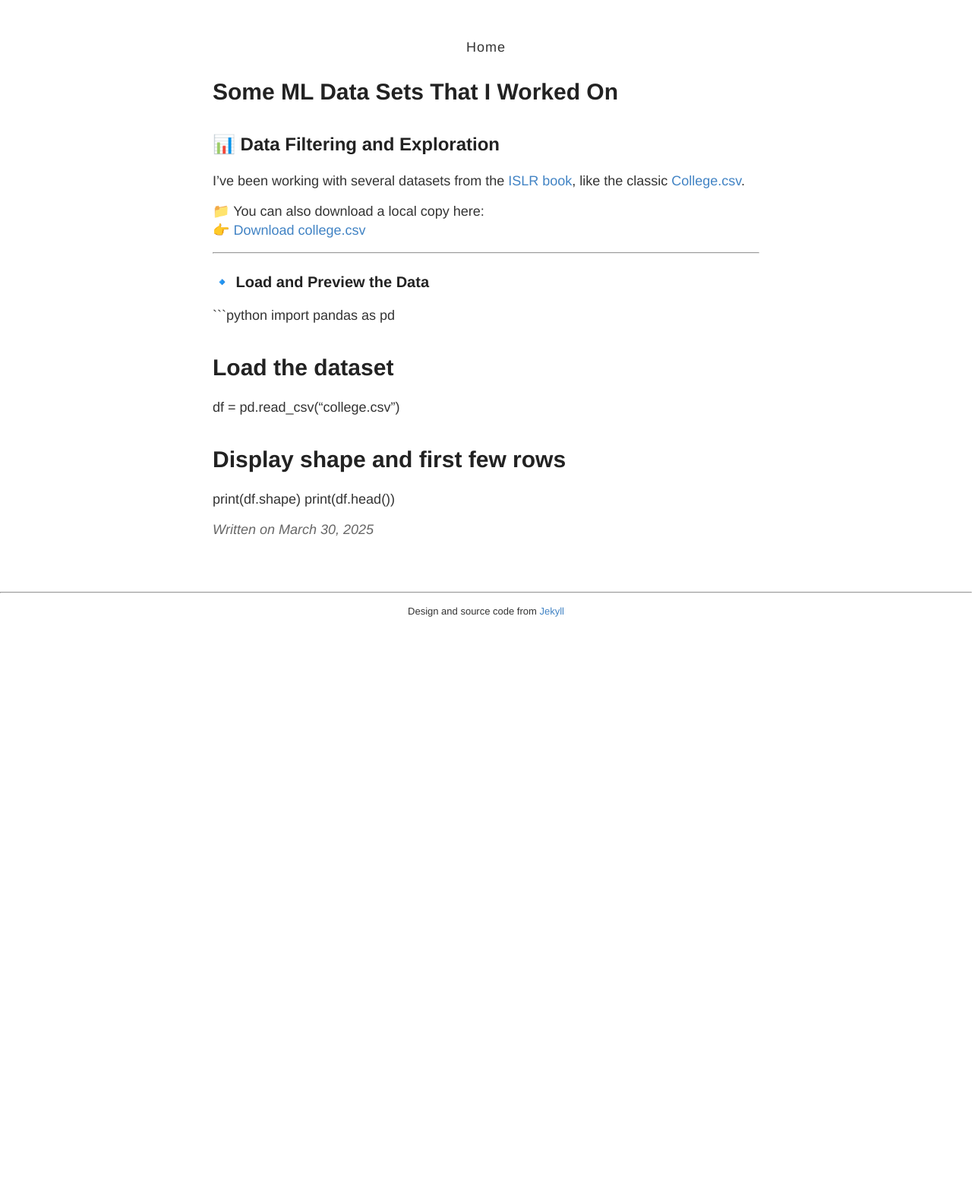
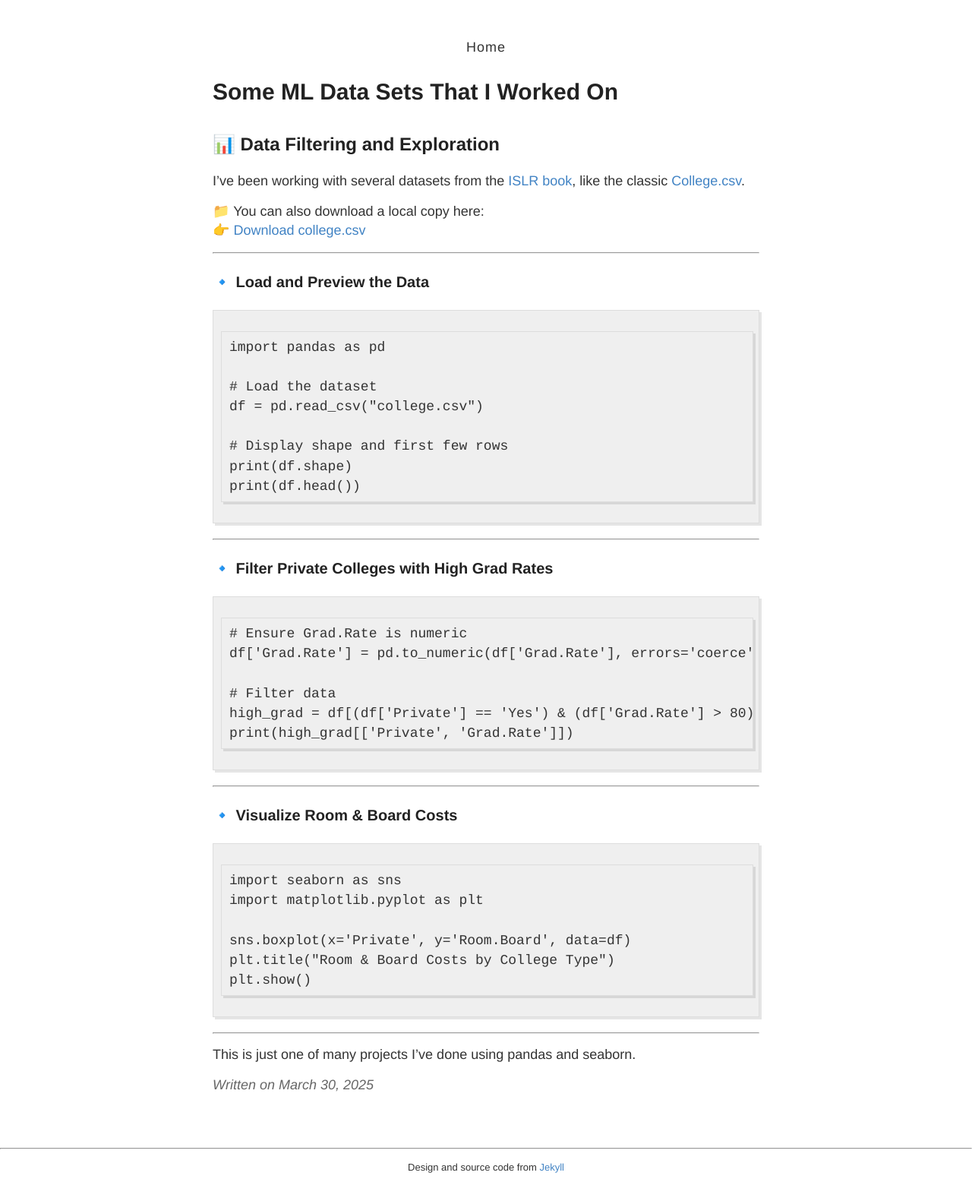
Before and after one commit to Ruudddiiii/ruudddiiii.github.io, a Jekyll site: the page built from _posts/2025-3-30-ML.md, in a window 1280 px wide. Shown: the whole page at 76% size. Built offline with Jekyll 4.4.1, drawn with Linux system fonts in a browser that asks for light colours; before the commit the page ends 900 px from its top, so only the background shows below that.

Commit message:
Update 2025-3-30-ML.md

````diff
--- a/_posts/2025-3-30-ML.md
+++ b/_posts/2025-3-30-ML.md
@@ -2,19 +2,6 @@
 layout: post
 title: "Some ML Data Sets That I Worked On"
 ---
-
-<style>
-pre {
-  background-color: #f6f8fa;
-  border: 1px solid #d1d5da;
-  border-radius: 6px;
-  padding: 1rem;
-  overflow-x: auto;
-}
-code {
-  font-family: Consolas, Monaco, "Andale Mono", "Ubuntu Mono", monospace;
-}
-</style>
 
 ## 📊 Data Filtering and Exploration
 
@@ -27,12 +14,37 @@ I’ve been working with several datasets from the [ISLR book](https://www.statl
 
 ### 🔹 Load and Preview the Data
 
-```python
-import pandas as pd
+    import pandas as pd
 
-# Load the dataset
-df = pd.read_csv("college.csv")
+    # Load the dataset
+    df = pd.read_csv("college.csv")
 
-# Display shape and first few rows
-print(df.shape)
-print(df.head())
+    # Display shape and first few rows
+    print(df.shape)
+    print(df.head())
+
+---
+
+### 🔹 Filter Private Colleges with High Grad Rates
+
+    # Ensure Grad.Rate is numeric
+    df['Grad.Rate'] = pd.to_numeric(df['Grad.Rate'], errors='coerce')
+
+    # Filter data
+    high_grad = df[(df['Private'] == 'Yes') & (df['Grad.Rate'] > 80)]
+    print(high_grad[['Private', 'Grad.Rate']])
+
+---
+
+### 🔹 Visualize Room & Board Costs
+
+    import seaborn as sns
+    import matplotlib.pyplot as plt
+
+    sns.boxplot(x='Private', y='Room.Board', data=df)
+    plt.title("Room & Board Costs by College Type")
+    plt.show()
+
+---
+
+This is just one of many projects I’ve done using pandas and seaborn.
````
